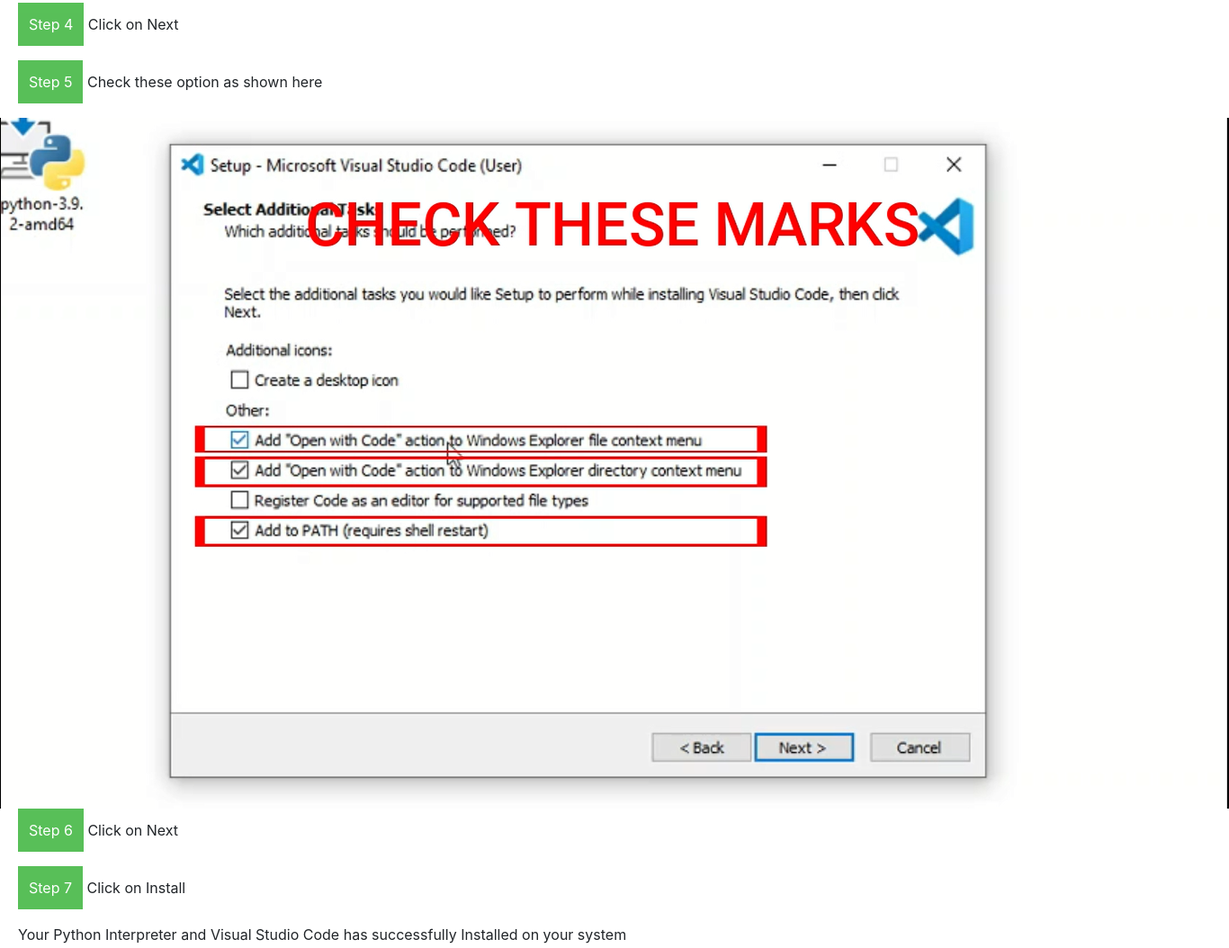
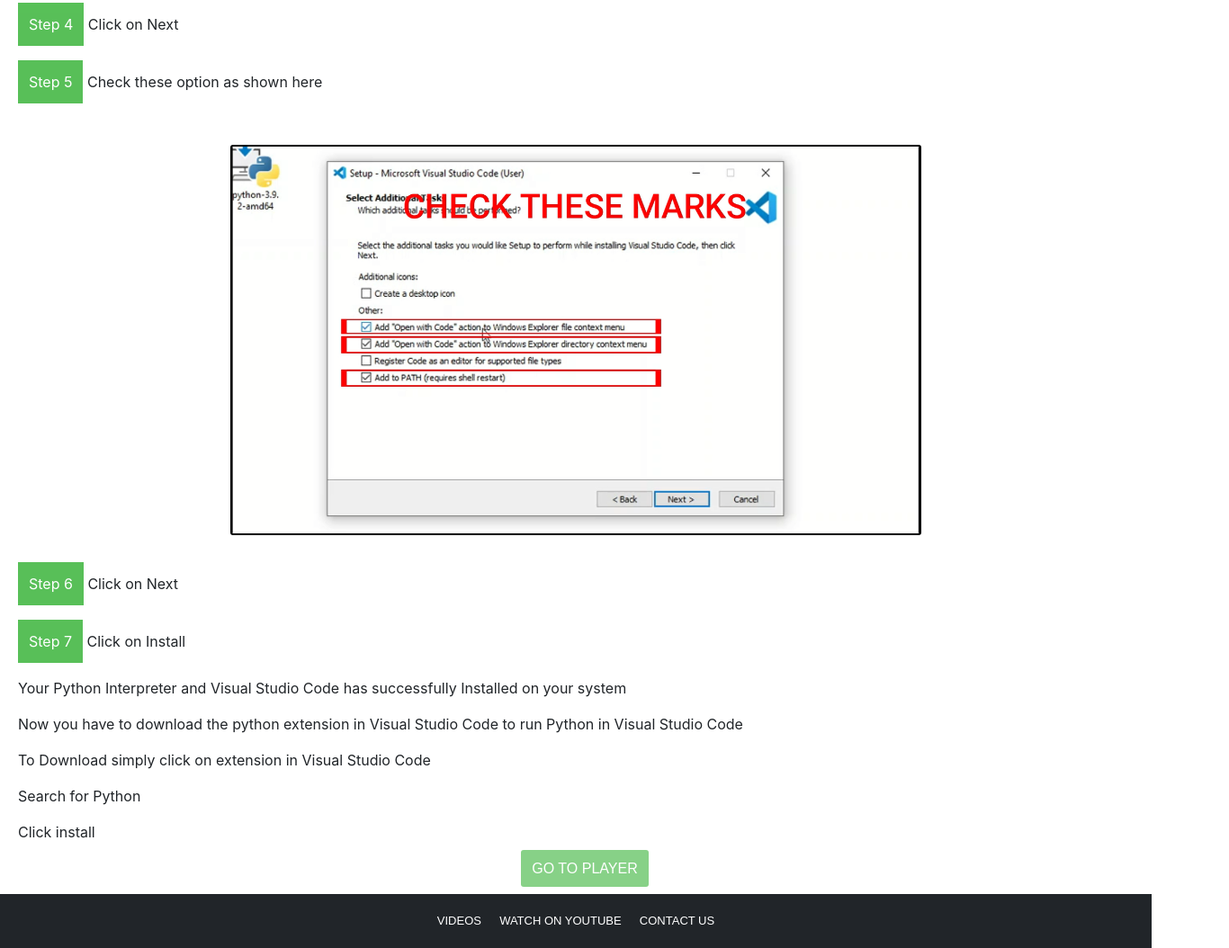
Before and after one commit to deeptamresearchfoundation/website, a plain HTML site: page docs/Videos/PYTHONCOURSE/videos/installing.html in a window 1280 px wide. Shown: the part 2273-3327 px from the top of the page at 90% size, 1366 px wide, since content can reach past the window. Drawn offline with nearby package versions, Linux system fonts and the light colour scheme.

Commit message:
Add files via upload

```diff
--- a/docs/Videos/PYTHONCOURSE/videos/installing.html
+++ b/docs/Videos/PYTHONCOURSE/videos/installing.html
@@ -113,7 +113,7 @@
 			<p><button>Step 3</button> Click on Next</p>
 			<p><button>Step 4</button> Click on Next</p>
 			<p><button>Step 5</button> Check these option as shown here</p>
-			<img src="../images/options.png" alt="option" class="img">
+			<img src="../images/options.png" alt="option" class="image">
 			<p><button>Step 6</button> Click on Next</p>
 			<p><button>Step 7</button> Click on Install</p>
 			<p>Your Python Interpreter and Visual Studio Code has successfully Installed on your system</p>
```
